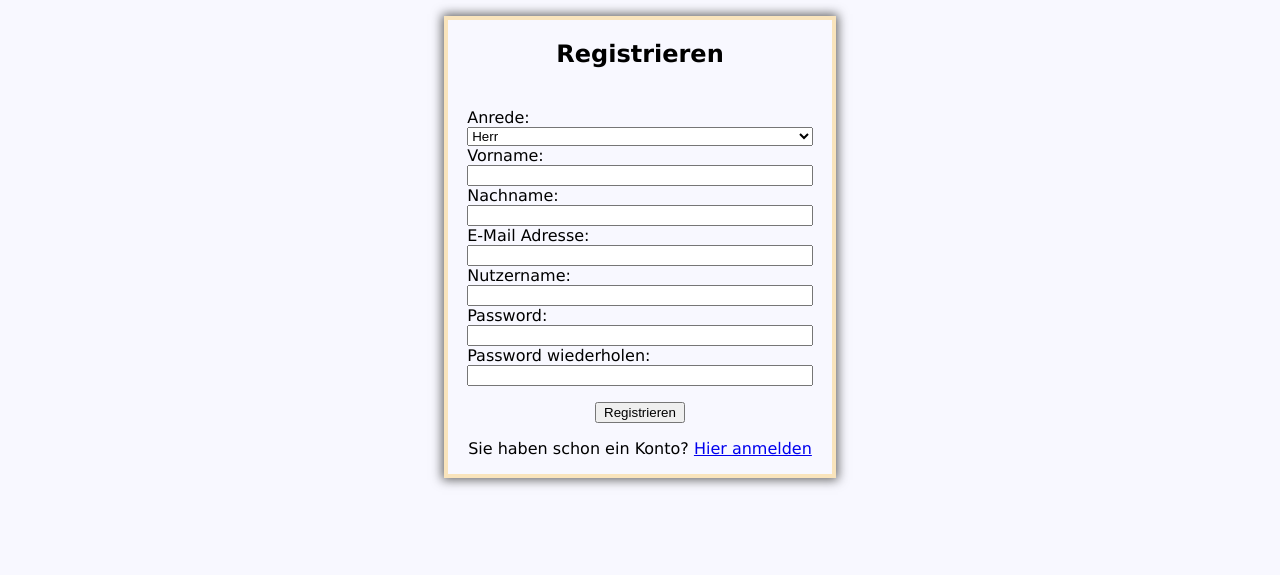
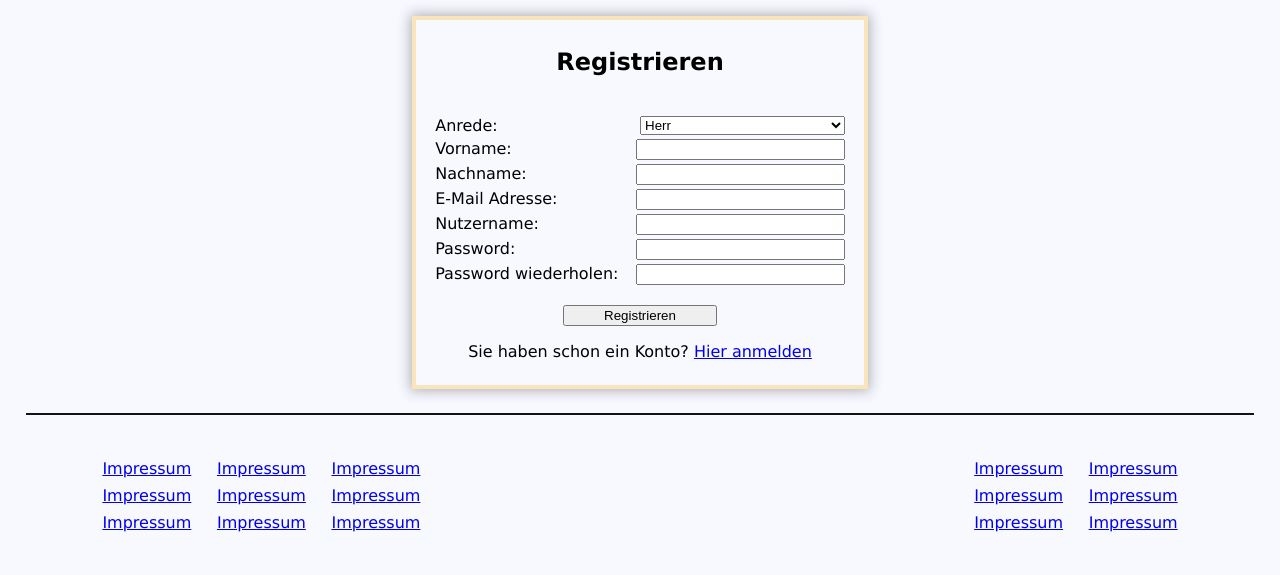
Before and after one commit to Lux-i/gaminghotel, a PHP site: page /HTML/register.html in a window 1280 px wide. Shown: the part 170-745 px from the top of the page. Run offline with PHP 8.4, Linux system fonts and the light colour scheme.

Commit message:
Css rewrite
edited the footer

added footer to all html pages

```diff
--- a/CSS/login.css
+++ b/CSS/login.css
@@ -5,8 +5,9 @@ main {
 #login_fenster {
   background-color: ghostwhite !important;
   border: 0.34vw solid #f9e4bc;
-  box-shadow: 0 0 10px 2px rgb(100, 100, 100);
+  box-shadow: 0 0 12px 2px color-mix(in srgb, ghostwhite 100%, black 40%);
   width: 35vw;
+  padding: 1vh 0 1vh 0;
 }
 
 h2 {
--- a/CSS/main.css
+++ b/CSS/main.css
@@ -67,7 +67,7 @@ nav {
 }
 
 main {
-  padding: 2vh 5vw 2vh 5vw;
+  padding: 3vh 5vw 3vh 5vw;
 }
 
 .meldung {
@@ -82,7 +82,7 @@ footer {
   display: flex;
   flex-direction: row;
   justify-content: space-between;
-  padding: 5vh 1vw 5vh 1vw;
+  padding: 5vh 6vw 5vh 6vw;
 }
 
 .footer-group {
--- a/CSS/register.css
+++ b/CSS/register.css
@@ -6,8 +6,9 @@ main {
 #login_fenster {
   background-color: ghostwhite !important;
   border: 0.34vw solid #f9e4bc;
-  box-shadow: 0 0 10px 2px rgb(100, 100, 100);
-  width: 30vw;
+  box-shadow: 0 0 12px 2px color-mix(in srgb, ghostwhite 100%, black 40%);
+  width: 35vw;
+  padding: 1vh 0 1vh 0;
 }
 
 h2 {
@@ -32,6 +33,19 @@ form {
   padding: 0 1.5vw 0 1.5vw;
 }
 
+label {
+  width: 50%;
+}
+
+.inputfield {
+  width: 50%;
+}
+
+.input_group {
+  display: flex;
+  margin-bottom: 0.5vh;
+}
+
 .submit_button {
   margin: 2vh 10vw 0 10vw;
 }
--- a/HTML/impressum.html
+++ b/HTML/impressum.html
@@ -27,7 +27,7 @@
       <a class="navlink" href="/index.html">Hauptseite</a>
       <a class="navlink" href="HTML/hilfe.html">Hilfe</a>
     </nav>
-    <main class="ghostwhite" id="main">
+    <main id="main">
       <article id="impress-data-field">
         <h2 class="border-bottom-cream" id="page-title">Impressum</h2>
         <section class="data-splitter">
--- a/HTML/register.html
+++ b/HTML/register.html
@@ -3,7 +3,7 @@
   <head>
     <meta charset="UTF-8" />
     <meta name="viewport" content="width=device-width, initial-scale=1.0" />
-    <title>Impressum | Göppel & Göppel Hotels</title>
+    <title>Register | Göppel & Göppel Hotels</title>
     <link rel="stylesheet" href="/CSS/main.css" />
     <link rel="stylesheet" href="/CSS/register.css" />
   </head>
@@ -33,24 +33,53 @@
         <h2>Registrieren</h2>
         <section id="login_inhalt">
           <form>
+            <section class="input_group">
               <label for="anrede">Anrede:</label>
-            <select name="anrede" id="anrede">
+              <select class="inputfield" name="anrede" id="anrede">
                 <option value="herr">Herr</option>
                 <option value="frau">Frau</option>
                 <option value="divers">Divers</option>
               </select>
+            </section>
+            <section class="input_group">
               <label for="vorname">Vorname:</label>
-            <input type="text" id="vorname" name="vorname" />
+              <input
+                class="inputfield"
+                type="text"
+                id="vorname"
+                name="vorname"
+              />
+            </section>
+            <section class="input_group">
               <label for="nachname">Nachname:</label>
-            <input type="text" id="nachname" name="nachname" />
+              <input
+                class="inputfield"
+                type="text"
+                id="nachname"
+                name="nachname"
+              />
+            </section>
+            <section class="input_group">
               <label for="email">E-Mail Adresse:</label>
-            <input type="email" id="email" name="email" />
+              <input class="inputfield" type="email" id="email" name="email" />
+            </section>
+            <section class="input_group">
               <label for="username">Nutzername:</label>
-            <input type="text" id="username" name="username" />
+              <input
+                class="inputfield"
+                type="text"
+                id="username"
+                name="username"
+              />
+            </section>
+            <section class="input_group">
               <label for="pwd">Password:</label>
-            <input type="password" id="pwd" name="pwd" />
+              <input class="inputfield" type="password" id="pwd" name="pwd" />
+            </section>
+            <section class="input_group">
               <label for="pwd">Password wiederholen:</label>
-            <input type="password" id="pwd" name="pwd" />
+              <input class="inputfield" type="password" id="pwd" name="pwd" />
+            </section>
             <input class="submit_button" type="submit" value="Registrieren" />
           </form>
           <p>
@@ -60,5 +89,36 @@
         </section>
       </section>
     </main>
+    <footer class="border-top-black">
+      <section class="footer-group flex-start">
+        <section class="footer-column">
+          <a href="index.html" class="footer-link">Impressum</a>
+          <a href="index.html" class="footer-link">Impressum</a>
+          <a href="index.html" class="footer-link">Impressum</a>
+        </section>
+        <section class="footer-column">
+          <a href="index.html" class="footer-link">Impressum</a>
+          <a href="index.html" class="footer-link">Impressum</a>
+          <a href="index.html" class="footer-link">Impressum</a>
+        </section>
+        <section class="footer-column">
+          <a href="index.html" class="footer-link">Impressum</a>
+          <a href="index.html" class="footer-link">Impressum</a>
+          <a href="index.html" class="footer-link">Impressum</a>
+        </section>
+      </section>
+      <section class="footer-group flex-end">
+        <section class="footer-column">
+          <a href="index.html" class="footer-link">Impressum</a>
+          <a href="index.html" class="footer-link">Impressum</a>
+          <a href="index.html" class="footer-link">Impressum</a>
+        </section>
+        <section class="footer-column">
+          <a href="index.html" class="footer-link">Impressum</a>
+          <a href="index.html" class="footer-link">Impressum</a>
+          <a href="index.html" class="footer-link">Impressum</a>
+        </section>
+      </section>
+    </footer>
   </body>
 </html>
```
Also changed, not shown: HTML/hilfe.html (+31 -0 lines), HTML/login.html (+32 -1 lines), index.html (+22 -1 lines). Lines whose indentation alone changed are shown as unchanged.
